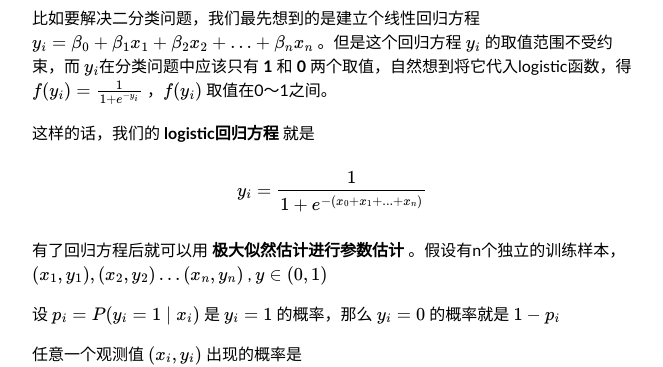
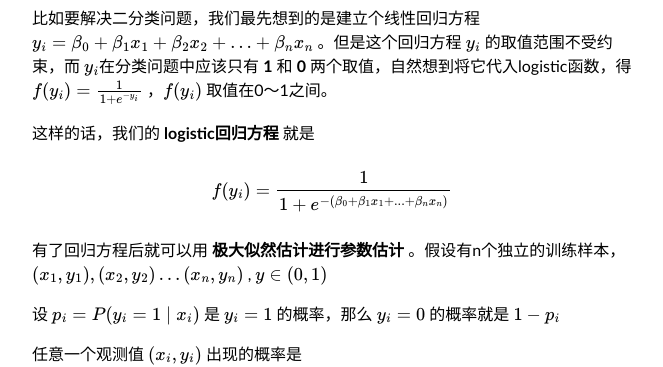
Before and after one commit to lixinyao/jekyll_blog, a Jekyll site: the page built from _posts/2016-06-14-logistic-regression.md, in a window 1280 px wide. Shown: the part 974-1341 px from the top of the page, without its empty margins (308-971 px from the left). Built offline with Jekyll 4.4.1, drawn with Linux system fonts in a browser that asks for light colours; nearby versions of some CDN libraries; some web fonts are replaced; formulas are drawn with MathJax 3; comment, search, counter and statistics services are not loaded.

Commit message:
修改logistic回归方程

```diff
--- a/_posts/2016-06-14-logistic-regression.md
+++ b/_posts/2016-06-14-logistic-regression.md
@@ -42,7 +42,7 @@ logistic函数图形如下：
 
 这样的话，我们的 **logistic回归方程** 就是
 
-$$y_{i}=\frac{1}{1+e^{-(x_{0}+x_{1}+...+x_{n})}}$$
+$$f(y_{i})=\frac{1}{1+e^{-(\beta _{0}+\beta _{1}x_{1}+...+\beta _{n}x_{n})}}$$
 
 有了回归方程后就可以用 **极大似然估计进行参数估计** 。假设有n个独立的训练样本，$(x_{1},y_{1}),(x_{2},y_{2})...(x_{n},y_{n})$ , $y\in (0,1)$
 
```
